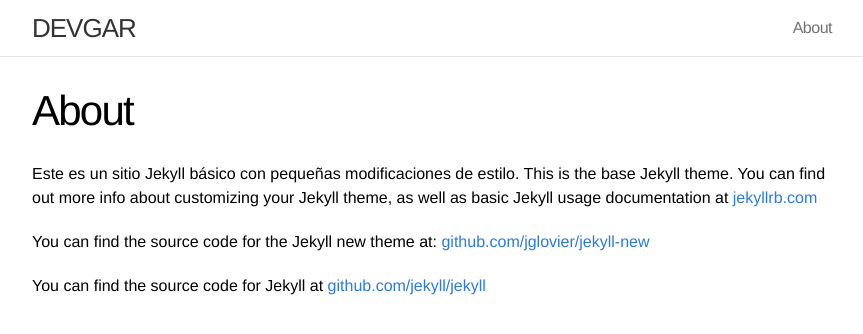
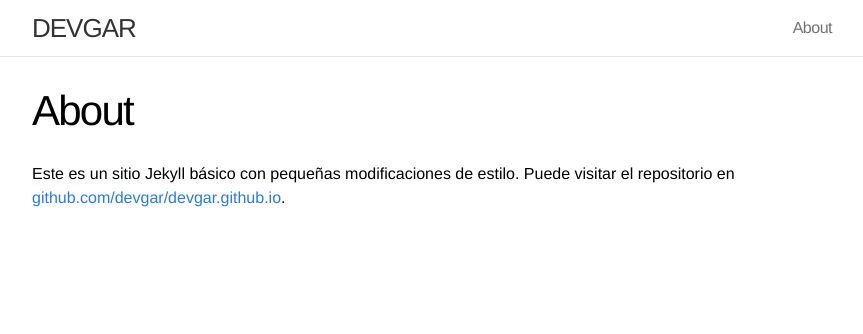
Before and after one commit to devgar/devgar.github.io, a Jekyll site: the page built from about.md, in a window 1280 px wide and 900 px high. Shown: the top 334 px of the window, without its empty margins (208-1071 px from the left). Built offline with Jekyll 4.4.1, drawn with Linux system fonts in a browser that asks for light colours.

Commit message:
Pequeñas modificaciones

```diff
--- a/about.md
+++ b/about.md
@@ -4,9 +4,4 @@ title: About
 permalink: /about/
 ---
 
-Este es un sitio Jekyll básico con pequeñas modificaciones de estilo.
-This is the base Jekyll theme. You can find out more info about customizing your Jekyll theme, as well as basic Jekyll usage documentation at [jekyllrb.com](http://jekyllrb.com/)
-
-You can find the source code for the Jekyll new theme at: [github.com/jglovier/jekyll-new](https://github.com/jglovier/jekyll-new)
-
-You can find the source code for Jekyll at [github.com/jekyll/jekyll](https://github.com/jekyll/jekyll)
+Este es un sitio Jekyll básico con pequeñas modificaciones de estilo. Puede visitar el repositorio en [github.com/devgar/devgar.github.io](https://github.com/devgar/devgar.github.io).
```
